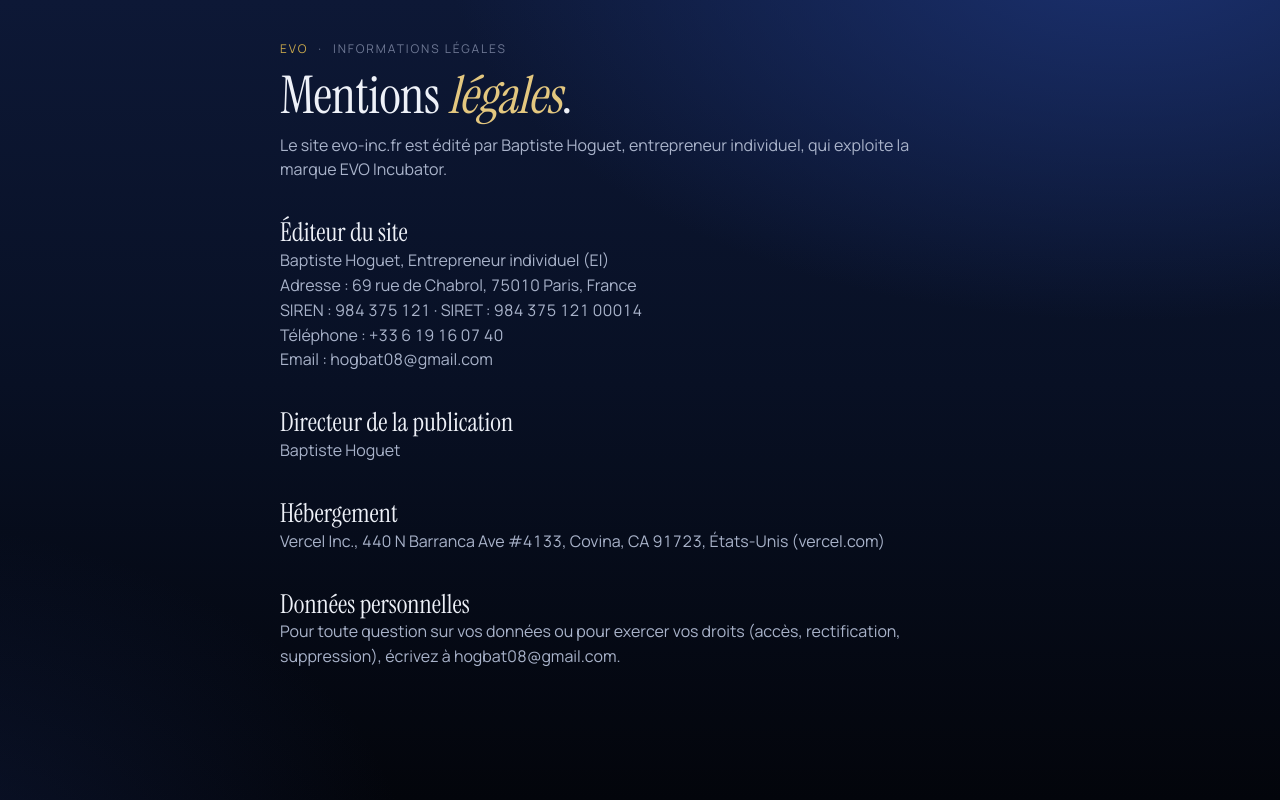
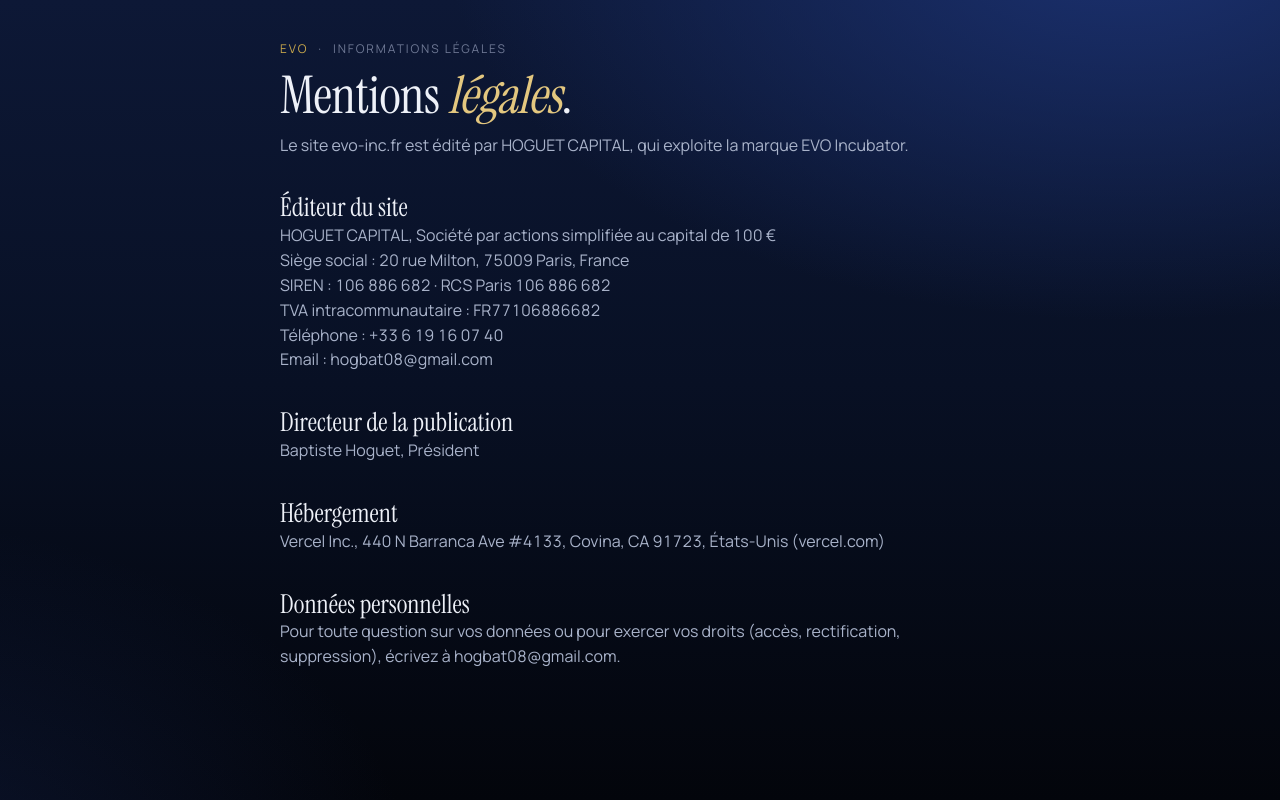
Before and after one commit to baptiste-hoguet/evo-onboarding, a Next.js app: page /mentions-legales in a window 1280 px wide. Built offline with nearby package versions, Linux system fonts and the light colour scheme.

Commit message:
Mentions légales : revient à Hoguet Capital (SAS) comme éditeur
Co-Authored-By: Claude Opus 5.5 <noreply@anthropic.com>
Claude-Session: https://claude.ai/code/session_01Bdd3ewDnMfsc4ddiCa5WvB

```diff
--- a/src/app/espace/connexion/page.tsx
+++ b/src/app/espace/connexion/page.tsx
@@ -17,7 +17,7 @@ export default async function Connexion() {
         </div>
         <LoginForm />
         <p className="muted small">
-          EVO Incubator · Baptiste Hoguet EI · <Link href="/mentions-legales">Mentions légales</Link>
+          EVO Incubator · Hoguet Capital · <Link href="/mentions-legales">Mentions légales</Link>
         </p>
       </div>
     </main>
--- a/src/app/mentions-legales/layout.tsx
+++ b/src/app/mentions-legales/layout.tsx
@@ -7,7 +7,7 @@ const body = Manrope({ variable: "--q-body", subsets: ["latin"], weight: ["400",
 
 export const metadata: Metadata = {
   title: "Mentions légales · EVO Incubator",
-  description: "Mentions légales du site evo-inc.fr, édité par Baptiste Hoguet (EI).",
+  description: "Mentions légales du site evo-inc.fr, édité par Hoguet Capital.",
 };
 
 export default function MentionsLegalesLayout({ children }: { children: React.ReactNode }) {
--- a/src/app/mentions-legales/page.tsx
+++ b/src/app/mentions-legales/page.tsx
@@ -1,13 +1,15 @@
 // Informations légales de l'éditeur. À tenir à jour (ex. création de la SAS EVO Incubator).
 const EDITEUR = {
-  denomination: "Baptiste Hoguet",
-  forme: "Entrepreneur individuel (EI)",
-  adresse: "69 rue de Chabrol, 75010 Paris, France",
-  siren: "984 375 121",
-  siret: "984 375 121 00014",
+  denomination: "HOGUET CAPITAL",
+  forme: "Société par actions simplifiée",
+  capital: "100 €",
+  adresse: "20 rue Milton, 75009 Paris, France",
+  siren: "106 886 682",
+  rcs: "RCS Paris 106 886 682",
+  tva: "FR77106886682",
   telephone: "+33 6 19 16 07 40",
   email: "hogbat08@gmail.com",
-  directeur: "Baptiste Hoguet",
+  directeur: "Baptiste Hoguet, Président",
   marque: "EVO Incubator",
 };
 
@@ -19,15 +21,16 @@ export default function MentionsLegales() {
       <div>
         <div className="eyebrow"><em>EVO</em><span>·</span><span>Informations légales</span></div>
         <h1>Mentions <i>légales</i>.</h1>
-        <p className="lede">Le site evo-inc.fr est édité par {EDITEUR.denomination}, entrepreneur individuel, qui exploite la marque {EDITEUR.marque}.</p>
+        <p className="lede">Le site evo-inc.fr est édité par {EDITEUR.denomination}, qui exploite la marque {EDITEUR.marque}.</p>
       </div>
 
       <section>
         <h2>Éditeur du site</h2>
         <p className="lede">
-          {EDITEUR.denomination}, {EDITEUR.forme}<br />
-          Adresse : {EDITEUR.adresse}<br />
-          SIREN : {EDITEUR.siren} · SIRET : {EDITEUR.siret}<br />
+          {EDITEUR.denomination}, {EDITEUR.forme} au capital de {EDITEUR.capital}<br />
+          Siège social : {EDITEUR.adresse}<br />
+          SIREN : {EDITEUR.siren} · {EDITEUR.rcs}<br />
+          TVA intracommunautaire : {EDITEUR.tva}<br />
           Téléphone : {EDITEUR.telephone}<br />
           Email : {EDITEUR.email}
         </p>
```
